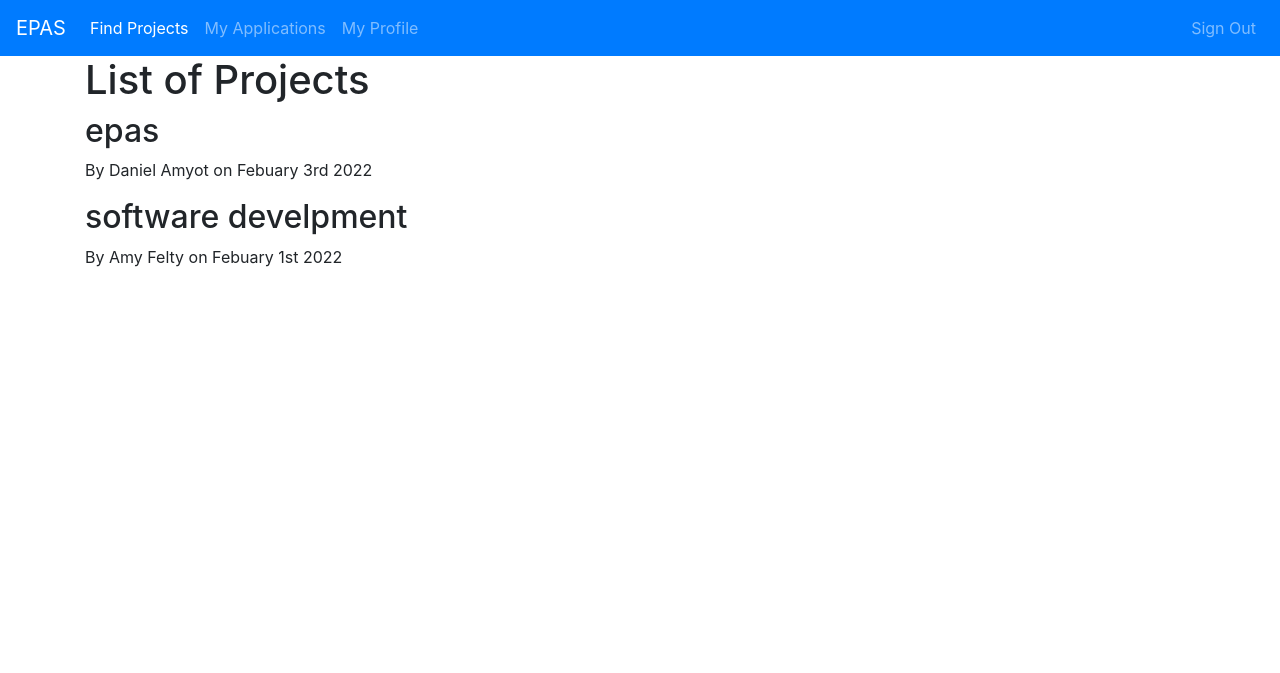
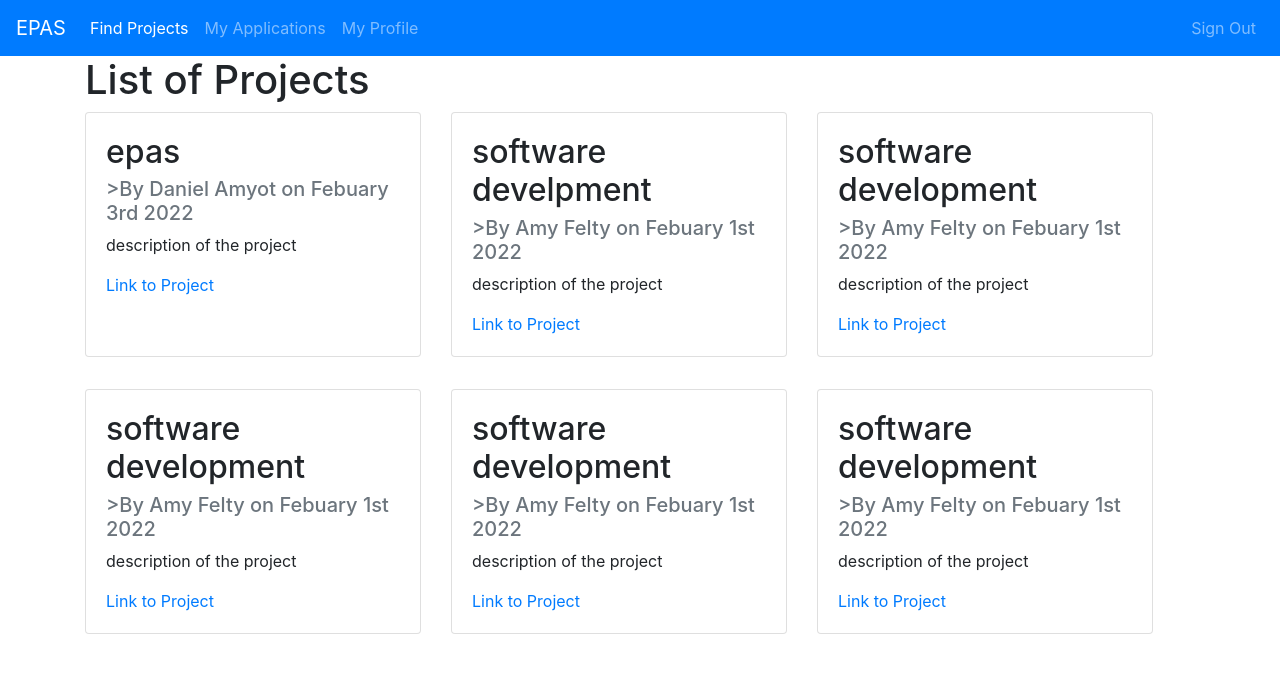
Before and after one commit to johnayambali/EPAS-Project-, a Django app: page / in a window 1280 px wide. Shown: the top 673 px of the page. Run offline with Django 4.2, Linux system fonts and the light colour scheme; some libraries are stand-ins or nearby versions.

Commit message:
Navbar and Home page upgrade
Added working links on navbar + set current nav-item active

Set a card-deck style to the list of project

```diff
--- /dev/null
+++ b/epas/projectListing/templates/projectListing/applications.html
@@ -0,0 +1,4 @@
+{% extends "projectListing/base.html" %}
+{% block content %}
+    <h1>Applications</h1>
+{% endblock content %}
--- a/epas/projectListing/templates/projectListing/base.html
+++ b/epas/projectListing/templates/projectListing/base.html
@@ -8,21 +8,28 @@
      <!-- Bootstrap CSS -->
     <link rel="stylesheet" href="https://stackpath.bootstrapcdn.com/bootstrap/4.3.1/css/bootstrap.min.css" integrity="sha384-ggOyR0iXCbMQv3Xipma34MD+dH/1fQ784/j6cY/iJTQUOhcWr7x9JvoRxT2MZw1T" crossorigin="anonymous">
 
+    {% if title %}
+          <title>EPAS - {{ title }}</title>
+        {% else %}
+            <title>EPAS</title>
+    {% endif %}
+  </head>
+  <body>
 
-
-     <nav class="navbar navbar-expand-lg navbar-dark bg-primary">
+    <div class="wrapper">
+    	<nav id="navigationbar" class="navbar navbar-expand-lg navbar-dark bg-primary">
         	<a class="navbar-brand" href="#">EPAS</a>
 
         	<div class="collapse navbar-collapse" id="navbarSupportedContent">
           		<ul class="navbar-nav mr-auto">
-            <li class="nav-item active">
-              <a class="nav-link" href="#">Find Projects</a>
+					<li class="nav-item {% if request.path == "/" %}active{% endif %}">
+						<a class="nav-link" href="/">Find Projects</a>
 					</li>
-            <li class="nav-item">
-              <a class="nav-link" href="#">My Applications</a>
+					<li class="nav-item {% if request.path == "/applications/" %}active{% endif %}">
+						<a class="nav-link" href="/applications">My Applications</a>
 					</li>
-            <li class="nav-item">
-                <a class="nav-link" href="#">My Profile</a>
+					<li class="nav-item {% if request.path == "/profile/" %}active{% endif %}">
+						<a class="nav-link" href="/profile">My Profile</a>
 					</li>
           		</ul>
           		<ul class="navbar-nav">
@@ -34,16 +41,18 @@
         	</div>
       	</nav>
 
+    	<nav id="sidebar">
+			<!-- Sidebar content -->
 
-    {% if title %}
-        <title>EPAS - {{ title }}</title>
-    {% else %}
-        <title>EPAS</title>
-    {% endif %}
-   </head>
-   <body>
+		</nav>
+
+
+
+      	<div id="content">
             <div class="container">
                 {% block content %} {% endblock %}
+            </div>
+      	</div>
     </div>
 
 
--- a/epas/projectListing/templates/projectListing/home.html
+++ b/epas/projectListing/templates/projectListing/home.html
@@ -1,9 +1,19 @@
 {% extends "projectListing/base.html" %}
 {% block content %}
     <h1>List of Projects</h1>
-    {% for post in postedProject %}
-        <h2>{{ post.title }}</h2>
-        <p>By {{ post.professor }} on {{ post.date_posted }}</p>
-        <p>{{ post.description }}</p>
-    {% endfor %}
+    <div class="card-deck">
+        {% for post in postedProject %}
+
+
+            <div class="card" style="min-width: 21rem; max-width: 21rem; margin-bottom: 2rem;">
+                <div class="card-body">
+                    <h2 class="card-title">{{ post.title }}</h2>
+                    <h5 class="card-subtitle mb-2 text-muted">>By {{ post.professor }} on {{ post.date_posted }}</h3>
+                    <p class="card-text">{{ post.description }}</p>
+                    <a href="#" class="card-link">Link to Project</a>
+                </div>
+            </div>
+
+        {% endfor %}
+    <div>
 {% endblock content %}
--- a/epas/projectListing/urls.py
+++ b/epas/projectListing/urls.py
@@ -4,4 +4,5 @@ from . import views
 urlpatterns = [
     path('', views.home, name='projectListing-home'),
     path('profile/', views.profile, name='projectListing-profile'),
+    path('applications/', views.applications, name='projectListing-applications'),
 ]
--- a/epas/projectListing/views.py
+++ b/epas/projectListing/views.py
@@ -4,13 +4,37 @@ postedProject = [
     {
         'professor': 'Daniel Amyot',
         'title': 'epas',
-        'descrption': 'description of the project',
+        'description': 'description of the project',
         'date_posted': 'Febuary 3rd 2022'
     },
     {
         'professor': 'Amy Felty',
         'title': 'software develpment',
-        'descrption': 'description of the project',
+        'description': 'description of the project',
+        'date_posted': 'Febuary 1st 2022'
+    },
+    {
+        'professor': 'Amy Felty',
+        'title': 'software development',
+        'description': 'description of the project',
+        'date_posted': 'Febuary 1st 2022'
+    },
+    {
+        'professor': 'Amy Felty',
+        'title': 'software development',
+        'description': 'description of the project',
+        'date_posted': 'Febuary 1st 2022'
+    },
+    {
+        'professor': 'Amy Felty',
+        'title': 'software development',
+        'description': 'description of the project',
+        'date_posted': 'Febuary 1st 2022'
+    },
+    {
+        'professor': 'Amy Felty',
+        'title': 'software development',
+        'description': 'description of the project',
         'date_posted': 'Febuary 1st 2022'
     },
 ]
@@ -24,3 +48,6 @@ def home(request):
 
 def profile(request):
     return render(request, 'projectListing/profile.html', {'title': 'Profile'})
+
+def applications(request):
+    return render(request, 'projectListing/applications.html', {'title' : 'Applications'})
```
Lines whose indentation alone changed are shown as unchanged.
